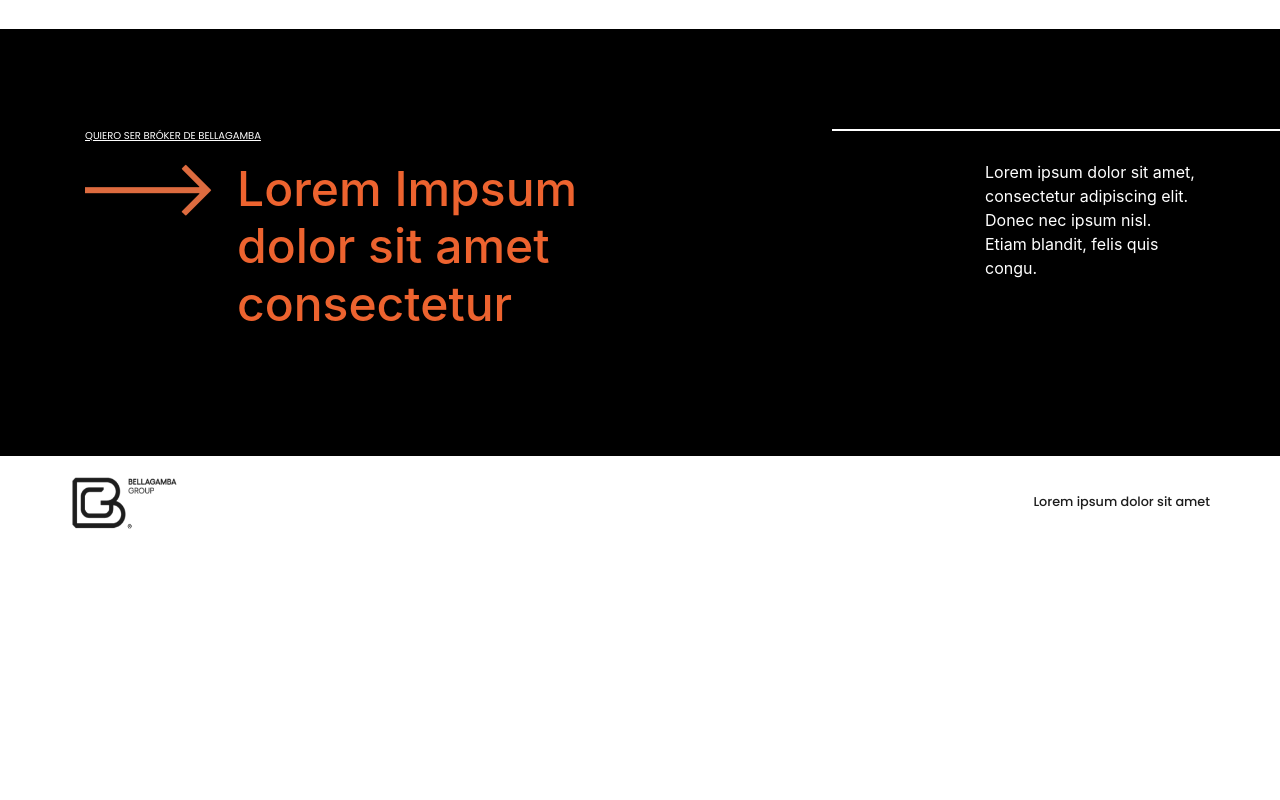
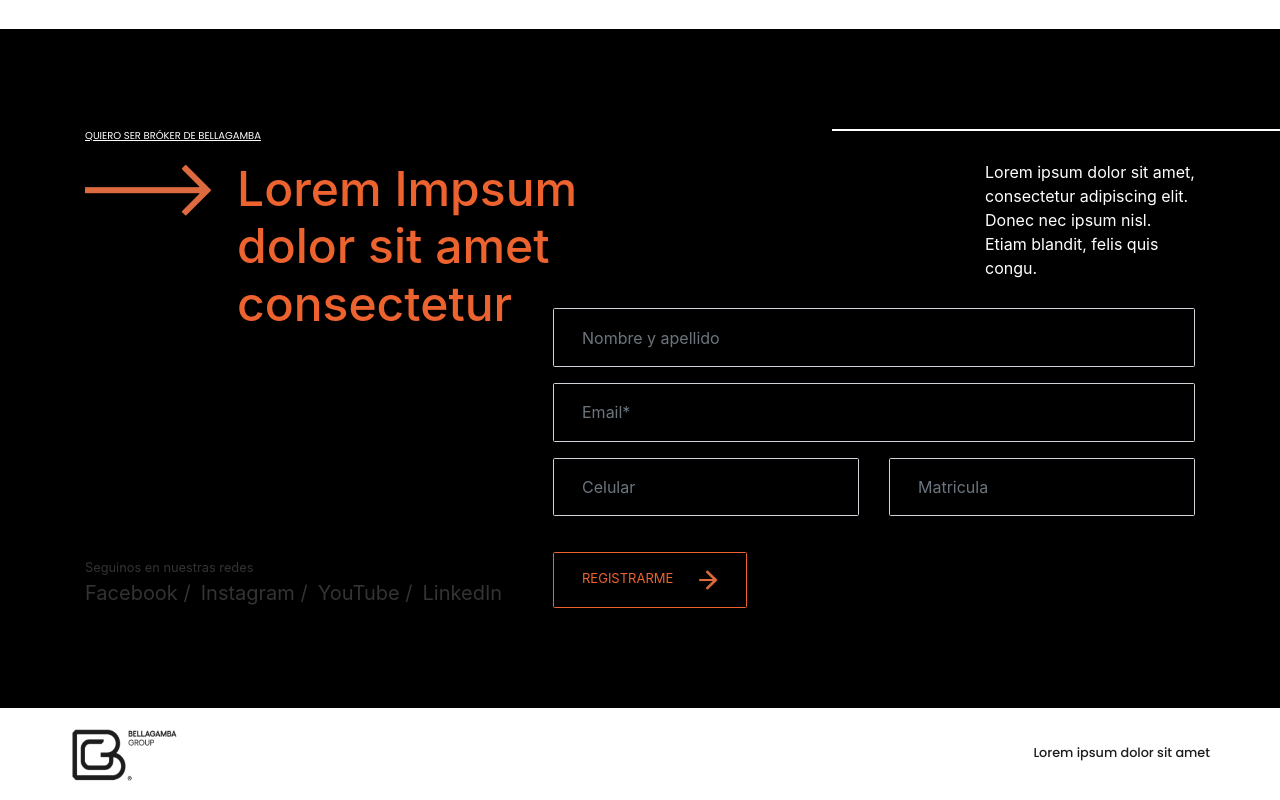
Before and after one commit to FedericoMp/bgb, a plain HTML site: page index.html in a window 1280 px wide. Shown: the part 1920-2720 px from the top of the page. Before the commit the page ends 2468 px from the top, so only its background shows below. Drawn offline with nearby package versions, Linux system fonts and the light colour scheme.

Commit message:
Se actualiza seccion register junto a los estilos de links y form.

```diff
--- a/index.html
+++ b/index.html
@@ -80,14 +80,14 @@
         </div>
         <p class="register__text-content__subheadline">Lorem ipsum dolor sit amet, consectetur adipiscing elit. Donec nec ipsum nisl. Etiam blandit, felis quis congu.</p>
     </div>
-    <!-- <div class="register__box container">
-        <div class="register__box__form-content d-flex">
+    <div class="register__box container">
+        <div class="register__box__form-content d-flex justify-content-center">
           <div class="register__box__form-content__links d-flex">
             <small>Seguinos en nuestras redes</small>
-            <ul>
-              <li><a href="#">Facebook /</a></li>
-              <li><a href="#">Instagram /</a></li>
-              <li><a href="#">YouTube /</a></li>
+            <ul class="d-flex">
+              <li><a href="#">Facebook</a></li>
+              <li><a href="#">Instagram</a></li>
+              <li><a href="#">YouTube</a></li>
               <li><a href="#">LinkedIn</a></li>
             </ul>
           </div>
@@ -99,6 +99,7 @@
               <div class="form-group">
                 <input type="email" class="form-control" placeholder="Email*">
               </div>
+              <div class="form-group">
                 <div class="row">
                   <div class="col">
                     <input type="text" class="form-control" placeholder="Celular">
@@ -107,11 +108,12 @@
                     <input type="text" class="form-control" placeholder="Matricula">
                   </div>
                 </div>
-              <button type="button" class="btn btn-outline-primary">REGISTRARME</button>
+              </div>
+              <button type="button" class="btn btn-outline-orange">Registrarme <img src="assets/img/arrow_short_og-min.png" alt="icono flecha" class="register__box__form-content__form__arrow-img"></button>
             </form>
           </div>
         </div>
-      </div>-->
+      </div>
     </div>
 
     <!-- Footer -->
--- a/scss/components/_register.scss
+++ b/scss/components/_register.scss
@@ -63,5 +63,98 @@
             }
         }
     }
-    // &__box {}
+    &__box {
+        &__form-content {
+            flex-direction: column;
+            align-items: flex-start;
+            @media (min-width: 992px) {
+                flex-direction: row;
+                align-items: flex-end;
+
+            }
+            &__links {
+                flex: 1;
+                order: 2;
+                margin-top: 3em;
+                color: $dk-grey-2;
+                align-self: center;
+                flex-direction: column;
+                @media (min-width: 992px) {
+                    order: 1;
+                    margin-top: 0;
+                    align-self: flex-end;
+                }
+                ul {
+                    margin: 0;
+                    padding: 0;
+                    list-style: none;
+                    font-size: 1.5em;
+                    text-align: center;
+                    flex-direction: column;
+                    @media (min-width: 992px) {
+                        font-size: 1.25em;
+                        text-align: left;
+                        flex-direction: row;
+                    }
+                    li > a {
+                        color: $dk-grey-2;
+                        &:hover,
+                        &:active,
+                        &:visited {
+                            text-decoration: none;
+                        }
+                    }
+                    li:nth-child(-n+3) {
+                        @media (min-width: 992px) {
+                            margin-right: .5em;
+                            a::after {
+                                content: ' /'
+                            }
+                        }
+                    }
+                }
+            }
+            &__form {
+                order: 1;
+                margin-top: 3em;
+                align-self: center;
+                @media (min-width: 992px) {
+                    order: 2;
+                    margin-top: -3em;
+                }
+                form {
+                    .form-control {
+                        color: $white;
+                        border-radius: .10rem;
+                        padding: 0.5rem 1.75rem;
+                        background-color: $black;
+                        height: calc(2.4em + 0.95rem + 5px);
+                    }
+                    button.btn.btn-outline-orange {
+                        width: 100%;
+                        color: $orange;
+                        font-size: small;
+                        text-align: left;
+                        margin-top: 1.5em;
+                        padding: 1rem 1.75rem;
+                        border-color: $orange;
+                        border-radius: .10rem;
+                        text-transform: uppercase;
+                        @media (min-width: 992px) {
+                            width: auto;
+                        }
+                    }
+                }
+                &__arrow-img {
+                    width: 19px;
+                    height: 22px;
+                    float: right;
+                    margin-left: 0;
+                    @media (min-width: 992px) {
+                        margin-left: 2em;
+                    }
+                }
+            }
+        }
+    }
 }
```
Also changed, not shown: styles/index.css, 1 other file. Lines whose indentation alone changed are shown as unchanged.
